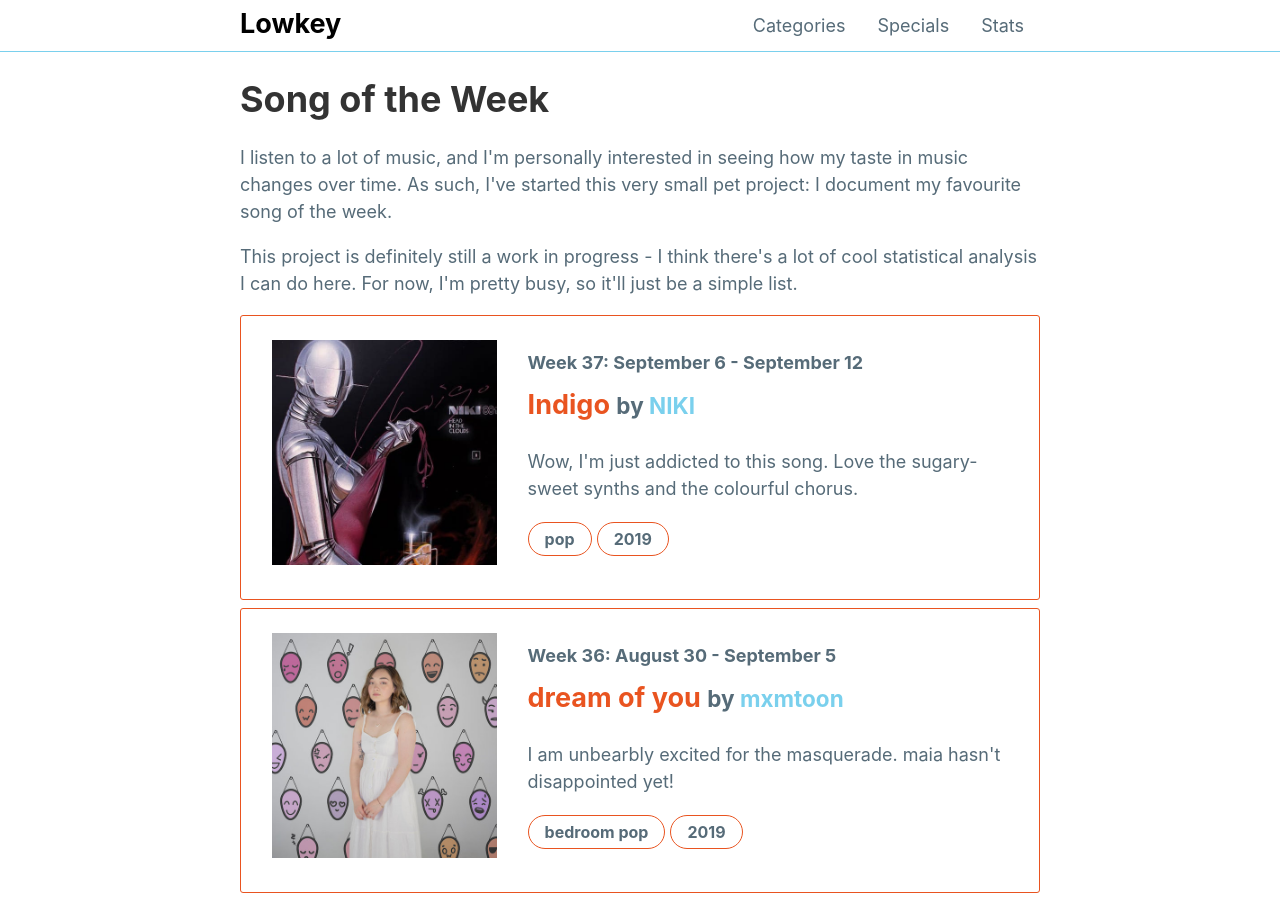
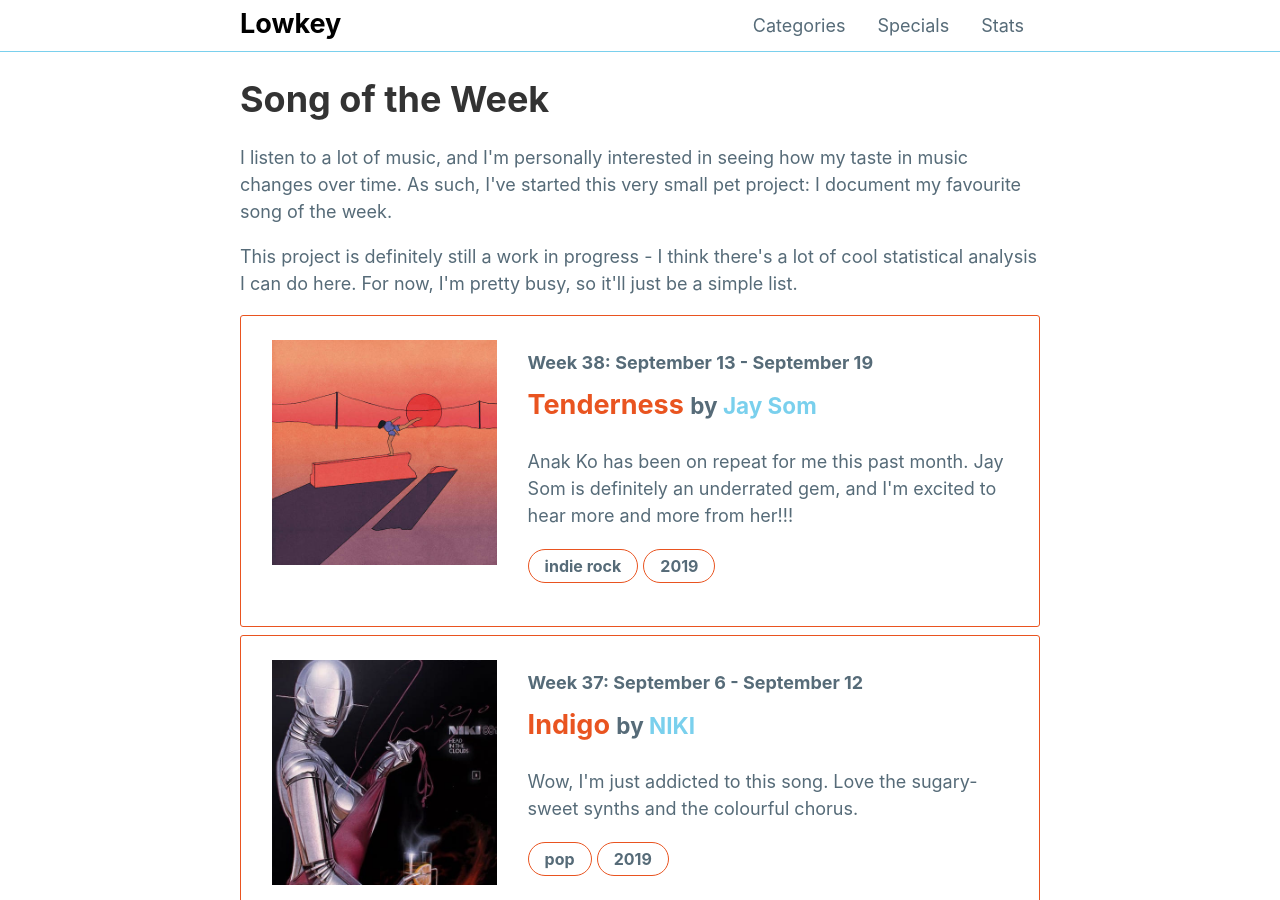
Before and after one commit to mattxwang/lowkey, a Jekyll site: the page built from _stats/song-of-the-week.html, in a window 1280 px wide and 900 px high. Built offline with Jekyll 4.4.1, drawn with Linux system fonts in a browser that asks for light colours; comment, search, counter and statistics services are not loaded.

Commit message:
anak ko!!!!

```diff
--- a/_data/stats.yml
+++ b/_data/stats.yml
@@ -369,3 +369,13 @@ song_of_the_week:
     year: 2019
     blurb: >
       Wow, I'm just addicted to this song. Love the sugary-sweet synths and the colourful chorus.
+  week38:
+    week: "Week 38: September 13 - September 19"
+    title: "Tenderness"
+    artist: "Jay Som"
+    album: "Anak Ko"
+    album_art: "anak-ko.jpg"
+    genre: "indie rock"
+    year: 2019
+    blurb: >
+      Anak Ko has been on repeat for me this past month. Jay Som is definitely an underrated gem, and I'm excited to hear more and more from her!!!
```
Also changed, not shown: img/albums/anak-ko.jpg (added).
